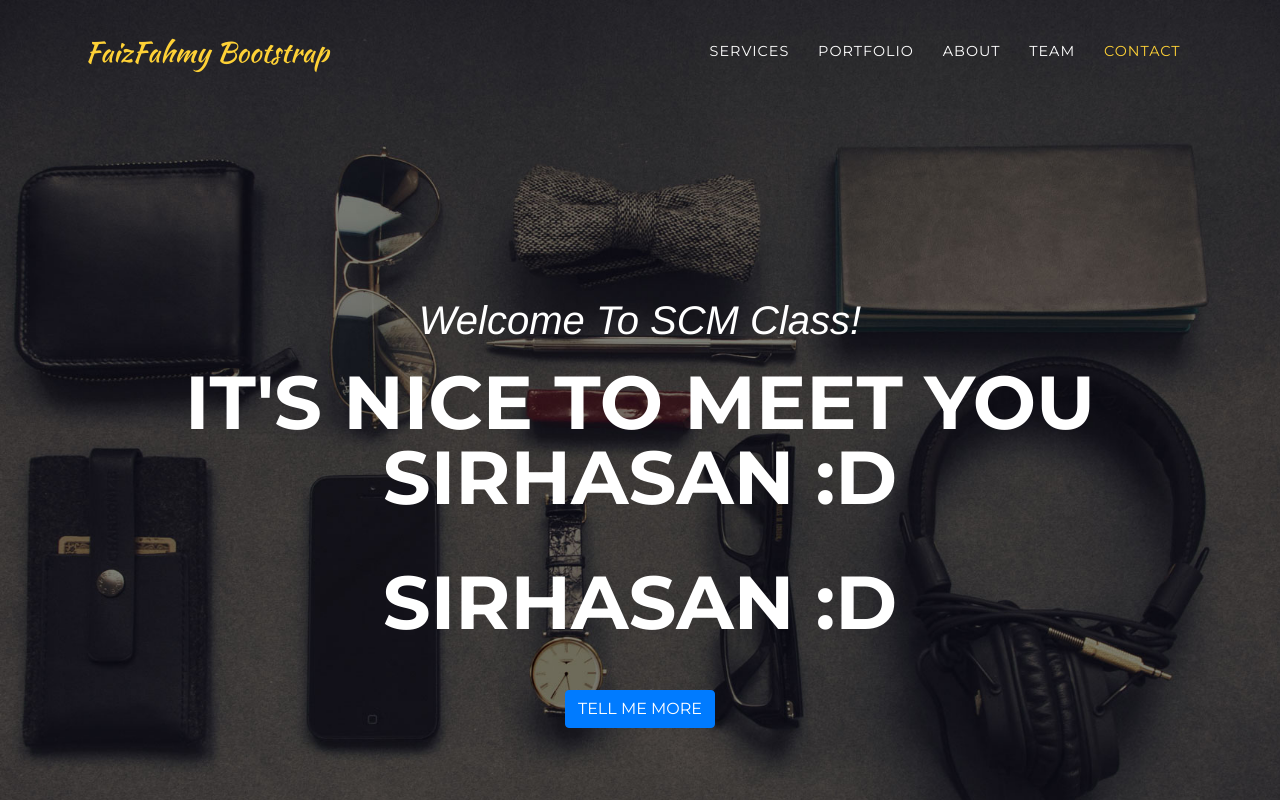
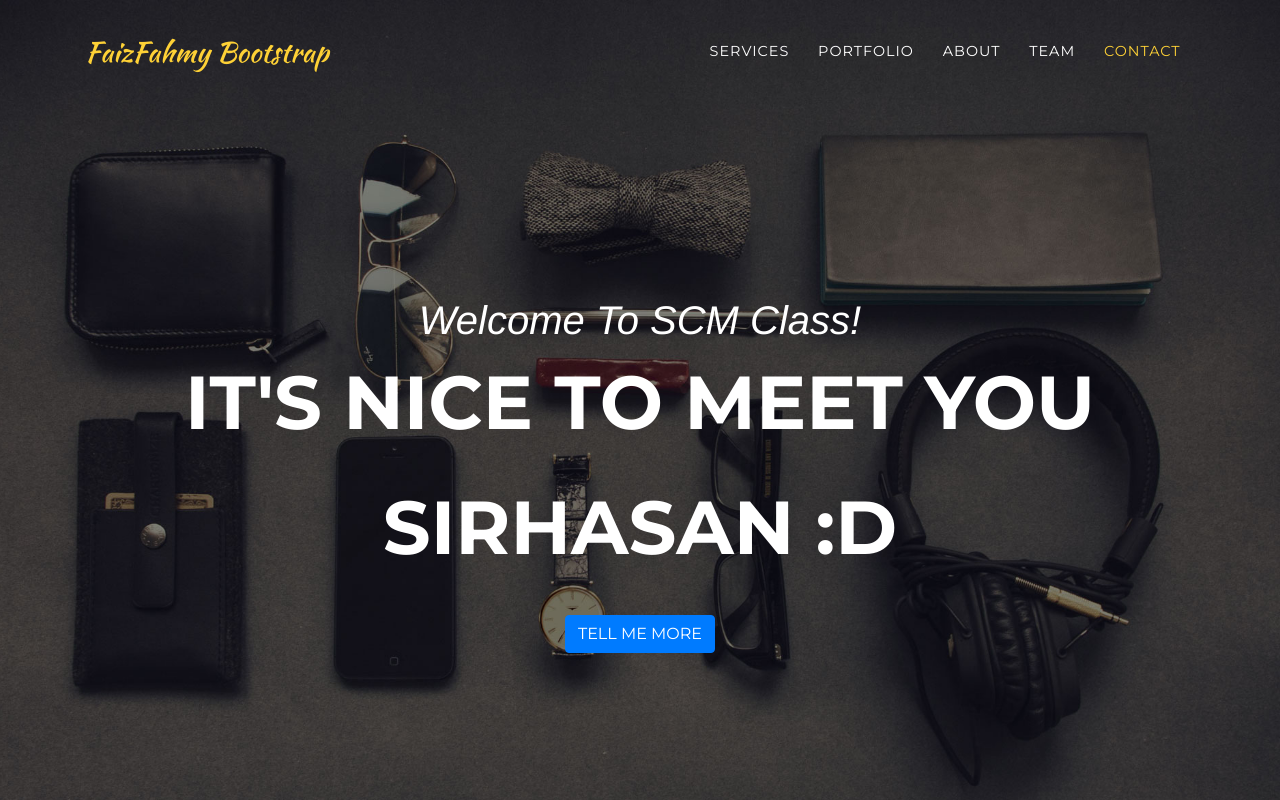
Before and after one commit to faizfahmy/faizfahmy.github.io, a website with bundled scripts: page index.html in a window 1280 px wide. Shown: the top 800 px of the page. Built offline with nearby package versions, Linux system fonts and the light colour scheme; a web font is replaced by a local one.

Commit message:
Update index.html

```diff
--- a/index.html
+++ b/index.html
@@ -62,7 +62,7 @@
       <div class="container">
         <div class="intro-text">
           <div class="intro-lead-in">Welcome To SCM Class!</div>
-          <div class="intro-heading text-uppercase">It's Nice To Meet You SirHasan :D</div>
+          <div class="intro-heading text-uppercase">It's Nice To Meet You</div>
           <div class="intro-heading text-uppercase">SirHasan :D</div>
           <a class="btn btn-primary btn-xl text-uppercase js-scroll-trigger" href="#services">Tell Me More</a>
         </div>
```
